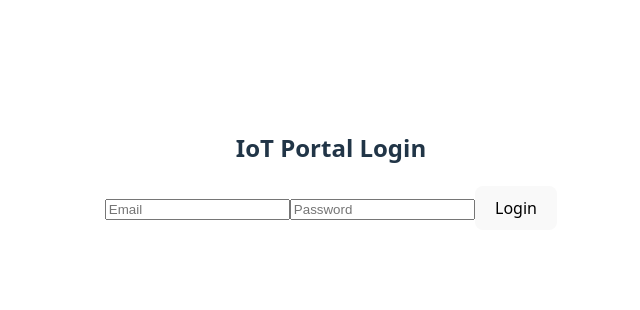
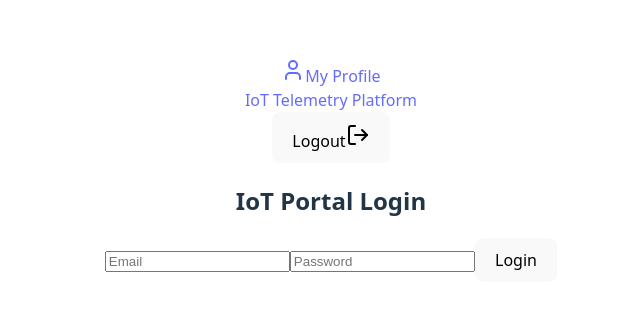
Before and after one commit to madeitaly/IoT-telemetry-platform-frontend, a React (Vite) app: page /login in a window 1280 px wide. Shown: the part 230-540 px from the top of the page, without its empty margins (309-949 px from the left). Built offline with nearby package versions, Linux system fonts and the light colour scheme; sample sign-in values are in the browser's storage.

Commit message:
implement a Navbar component to navigate and logout

```diff
--- a/src/App.tsx
+++ b/src/App.tsx
@@ -5,12 +5,14 @@ import './App.css'
 import React from "react";
 import { BrowserRouter as Router, Routes, Route, Navigate } from 'react-router-dom';
 import { AuthProvider, useAuth } from './context/AuthContext';
+import Navbar from './components/Navbar';
 import Login from './pages/Login';
 import Register from './pages/Register';
 import Dashboard from './pages/Dashboard';
 import DeviceDetails from './pages/DeviceDetails';
 import CreateDevice from './pages/CreateDevice';
 import EditDevice from './pages/EditDevice';
+import ProfilePage from './pages/ProfilePage';
 
 // A helper to protect routes from unlogged users
 const PrivateRoute = ({ children }: { children: React.ReactNode }) => {
@@ -27,6 +29,10 @@ function App() {
   return (
     <AuthProvider>
       <Router>
+
+        {/* Navbar is placed HERE, so it shows on all pages */}
+        <Navbar />
+
         <Routes>
           <Route path="/login" element={<Login />} />
           <Route path="/register" element={<Register />} />
@@ -34,6 +40,7 @@ function App() {
           {/* Only logged-in users can see these */}
           <Route path="/dashboard" element={<PrivateRoute><Dashboard /></PrivateRoute>} />
           <Route path="/create-device" element={<PrivateRoute><CreateDevice /></PrivateRoute>} />
+          <Route path="/profile/:userId" element={<PrivateRoute><ProfilePage /></PrivateRoute>} />
           <Route path="/device/:id" element={<PrivateRoute><DeviceDetails /></PrivateRoute>} />
           <Route path="/edit-device/:id" element={<PrivateRoute><EditDevice /></PrivateRoute>} />
 
--- /dev/null
+++ b/src/components/Navbar.tsx
@@ -0,0 +1,64 @@
+import { Link, useNavigate } from 'react-router-dom';
+import { useAuth } from '../context/AuthContext';
+import { User, LogOut } from 'lucide-react';
+import API from '../api/axiosConfig';
+
+const Navbar = () => {
+    const { user, logout } = useAuth();
+    const navigate = useNavigate();
+
+    const handleLogout = async () => {
+        try {
+            // Call the backend logout route
+            await API.post('/auth/logout');
+        } catch (error) {
+            console.error("Logout error", error);
+        } finally {
+            // Always clear local state and redirect
+            logout();
+            navigate('/login');
+        }
+    };
+
+    // Don't show Navbar if user is not logged in
+    if (!user) return null;
+
+    return (
+        <nav className="bg-blue-600 text-white shadow-md">
+            <div className="max-w-7xl mx-auto px-4 sm:px-6 lg:px-8">
+                <div className="flex items-center justify-between h-16">
+
+                    {/* LEFT: Profile Link */}
+                    <div className="flex-shrink-0">
+                        <Link to={`/profile/${user.id}`} className="flex items-center hover:text-blue-200 transition">
+                            <User size={24} />
+                            <span className="ml-2 text-sm font-medium hidden sm:block">My Profile</span>
+                        </Link>
+                    </div>
+
+                    {/* CENTER: Title */}
+                    <div className="flex-grow text-center">
+                        <Link to="/dashboard" className="text-xl font-bold tracking-wide hover:text-blue-100">
+                            IoT Telemetry Platform
+                        </Link>
+                    </div>
+
+                    {/* RIGHT: Logout Button */}
+                    <div className="flex-shrink-0">
+                        <button
+                            onClick={handleLogout}
+                            className="flex items-center hover:text-red-300 transition"
+                            title="Logout"
+                        >
+                            <span className="mr-2 text-sm font-medium hidden sm:block">Logout</span>
+                            <LogOut size={24} />
+                        </button>
+                    </div>
+
+                </div>
+            </div>
+        </nav>
+    );
+};
+
+export default Navbar;
```
